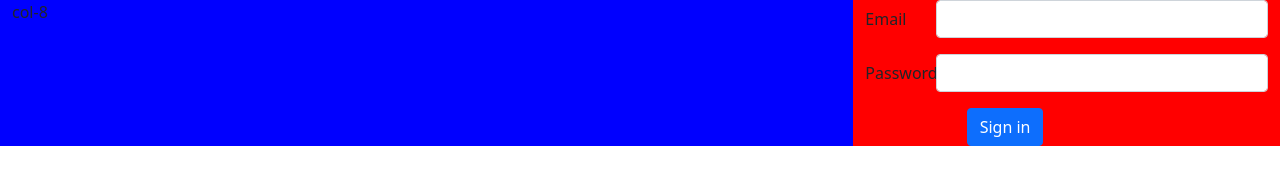
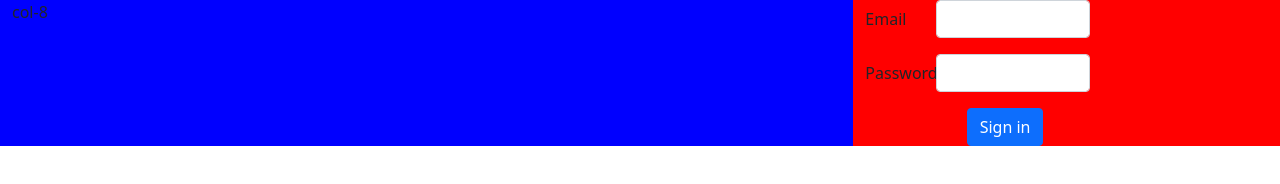
Before and after one commit to monzeromer-lab/clinic-app-semester-project, an Electron app: page front/index.html in a window 1280 px wide. Drawn offline with Linux system fonts and the light colour scheme.

Commit message:
changed the column size of the form

```diff
--- a/front/index.html
+++ b/front/index.html
@@ -25,7 +25,7 @@
           <!-- email input -->
           <div class="row mb-3">
             <label for="inputEmail3" class="col-sm-2 col-form-label">Email</label>
-            <div class="col-sm-10">
+            <div class="col-sm-5">
               <input type="email" class="form-control" id="inputEmail3">
             </div>
           </div>
@@ -33,7 +33,7 @@
           <!-- password input -->
           <div class="row mb-3">
             <label for="inputPassword3" class="col-sm-2 col-form-label">Password</label>
-            <div class="col-sm-10">
+            <div class="col-sm-5">
               <input type="password" class="form-control" id="inputPassword3">
             </div>
           </div>
```
